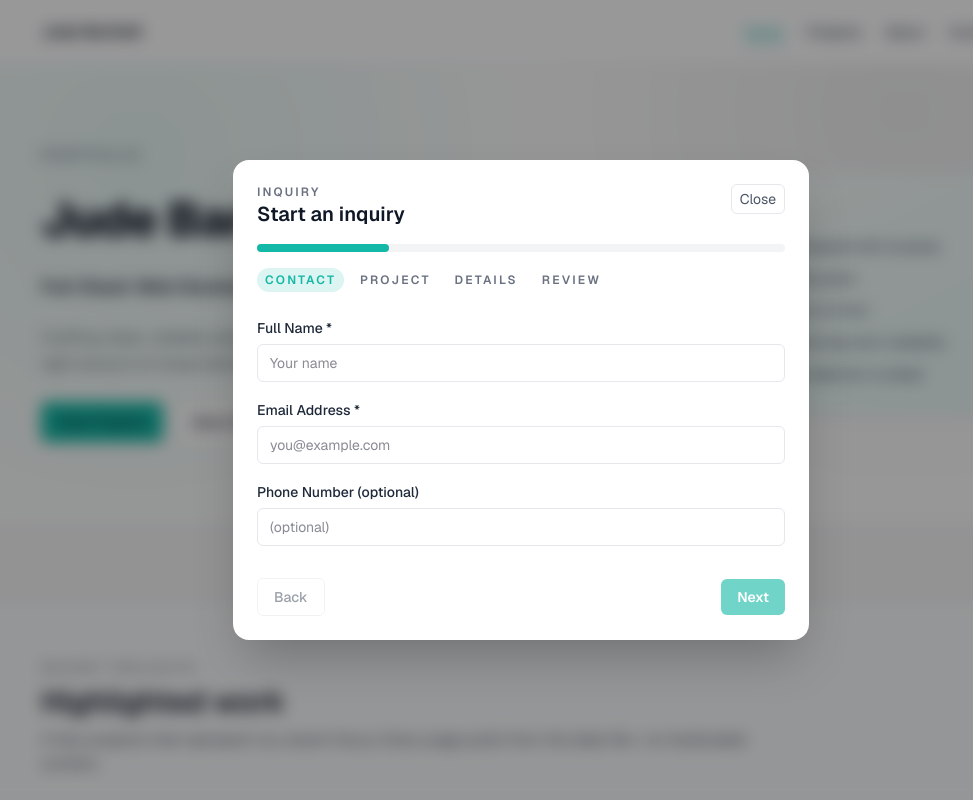
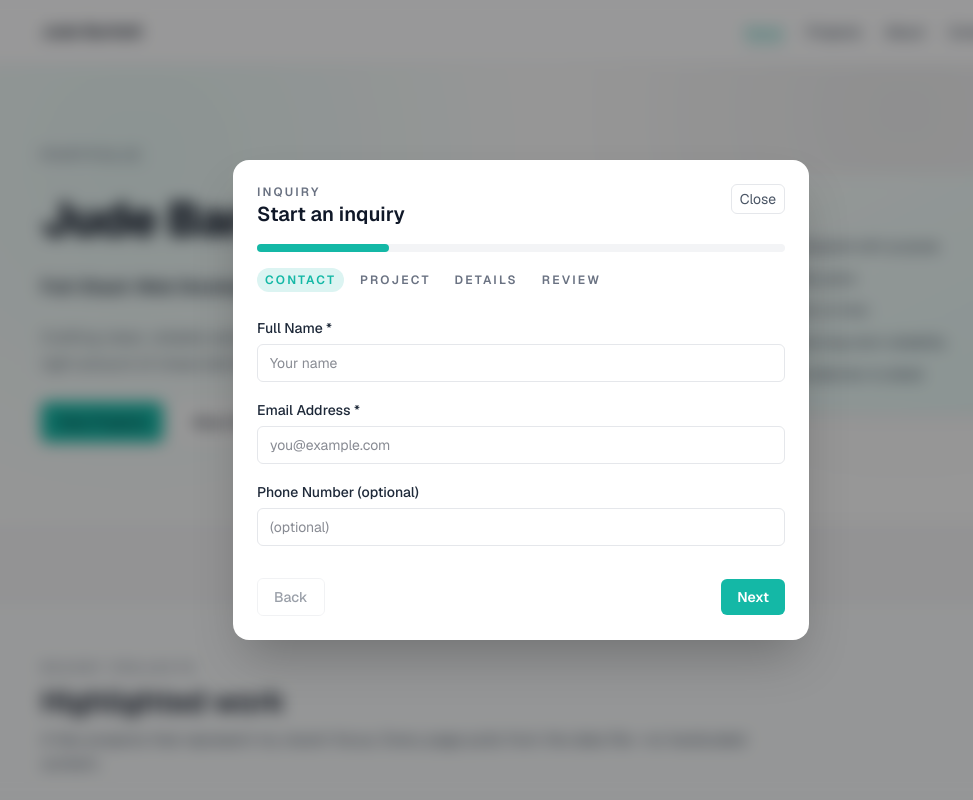
Before and after one commit to bartlettjude/jb-portfolio, a Next.js app: page / in a window 1280 px wide. Both pictures are taken after a click on the link "Begin Inquiry". Shown: the top 800 px of the page, without its empty margins (119-1092 px from the left). Built offline with nearby package versions, Linux system fonts and the light colour scheme.

Commit message:
Allow inquiry steps to advance; keep validation in handlers

```diff
--- a/components/inquiry/InquiryModal.tsx
+++ b/components/inquiry/InquiryModal.tsx
@@ -298,8 +298,6 @@ export function InquiryModal({ open, onClose }: InquiryModalProps) {
               onSubmit={handleSubmit}
               isFirstStep={step === 0}
               isLastStep={isLastStep}
-              disableNext={Object.keys(validateStep(step, formData)).length > 0}
-              disableSubmit={Object.keys(validateStep(step, formData)).length > 0}
               submitting={submitting}
             />
           </div>
--- a/components/inquiry/StepButtons.tsx
+++ b/components/inquiry/StepButtons.tsx
@@ -9,8 +9,6 @@ type StepButtonsProps = {
   onSubmit?: () => void;
   isFirstStep: boolean;
   isLastStep: boolean;
-  disableNext?: boolean;
-  disableSubmit?: boolean;
   submitting?: boolean;
   children?: ReactNode;
 };
@@ -21,8 +19,6 @@ export function StepButtons({
   onSubmit,
   isFirstStep,
   isLastStep,
-  disableNext,
-  disableSubmit,
   submitting,
   children,
 }: StepButtonsProps) {
@@ -48,10 +44,10 @@ export function StepButtons({
           <button
             type="button"
             onClick={onSubmit}
-            disabled={disableSubmit || submitting}
+            disabled={submitting}
             className={clsx(
               "inline-flex items-center justify-center rounded-md bg-[var(--accent)] px-4 py-2 text-sm font-semibold text-white transition-all duration-200 ease-out",
-              disableSubmit || submitting ? "opacity-60 cursor-not-allowed" : "hover:brightness-95",
+              submitting ? "opacity-60 cursor-not-allowed" : "hover:brightness-95",
             )}
           >
             {submitting ? "Sending..." : "Submit"}
@@ -60,10 +56,10 @@ export function StepButtons({
           <button
             type="button"
             onClick={onNext}
-            disabled={disableNext || submitting}
+            disabled={submitting}
             className={clsx(
               "inline-flex items-center justify-center rounded-md bg-[var(--accent)] px-4 py-2 text-sm font-semibold text-white transition-all duration-200 ease-out",
-              disableNext || submitting ? "opacity-60 cursor-not-allowed" : "hover:brightness-95",
+              submitting ? "opacity-60 cursor-not-allowed" : "hover:brightness-95",
             )}
           >
             Next
```
